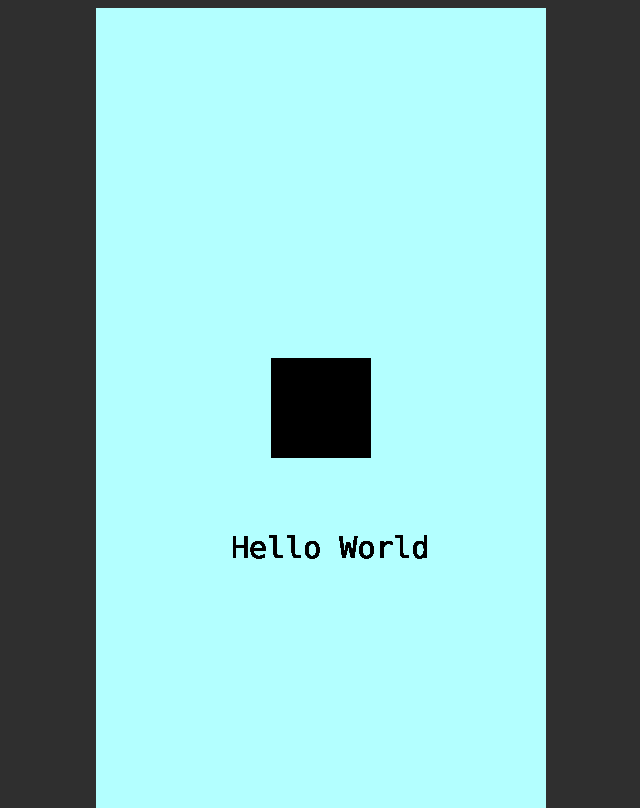
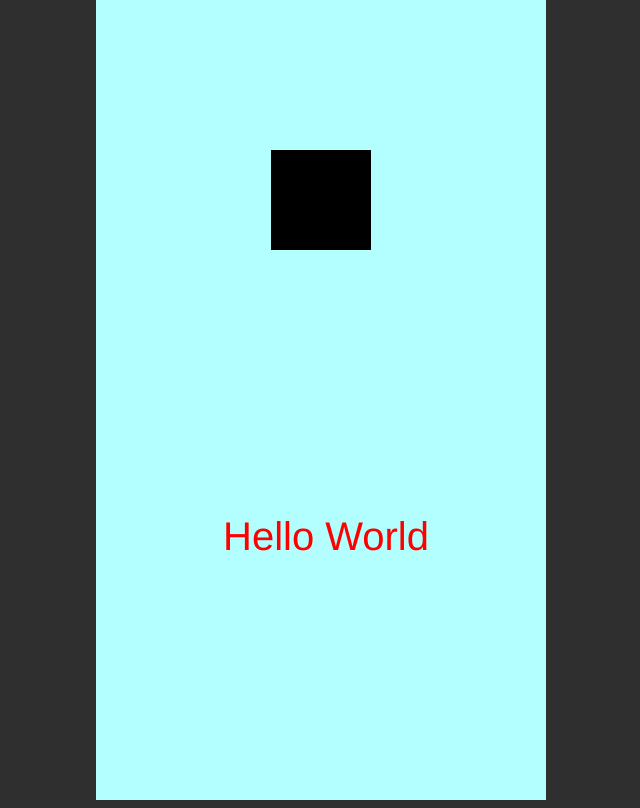
Before and after one commit to nganvn/flappy-bird, a website built with webpack: page src/index.html in a window 1280 px wide. Shown: the whole page, without its empty margins (319-959 px from the left). Built offline with nearby package versions, Linux system fonts and the light colour scheme.

Commit message:
add action, sequence, fix utils, scene

```diff
--- a/src/css/app.css
+++ b/src/css/app.css
@@ -1,6 +1,7 @@
 html, body {
     height: 100%;
     background-color: rgb(47, 47, 47);
+    margin: 0px;
 }
 
 canvas {
--- /dev/null
+++ b/src/engine/action/action.ts
@@ -0,0 +1,87 @@
+import { Vec2, v2 } from '../utils';
+export default class Action {
+  protected vec: Vec2;
+  protected timer: number;
+  protected a: number;
+
+  protected timeCount: number;
+  protected cal: () => number;
+
+  constructor() {
+    this.vec = v2(0,0);
+    this.timer = 0;
+    this.a = 0;
+    this.timeCount = 0;
+    this.cal = null;
+  }
+
+  protected copy(action: Action) {
+    this.vec = action.vec;
+    this.timer = action.timer;
+    this.a = action.a;
+    this.cal = action.cal;
+    this.timeCount = 0;
+  }
+
+  isEndAction(): boolean {
+    if (this.timer <= this.timeCount) {
+      return true;
+    }
+    return false;
+  }
+
+  getDtv2(dt: number): Vec2 {
+    let curDist = this.cal();
+    if (dt + this.timeCount > this.timer) {
+      this.timeCount = this.timer;
+    } else {
+      this.timeCount += dt;
+    }
+    let nextDist = this.cal();
+
+
+    return this.vec.scale(nextDist - curDist);
+  }
+
+  clone(): Action {
+    let action = new Action();
+    action.vec = this.vec;
+    action.timer = this.timer;
+    action.a = this.a;
+    action.cal = this.cal;
+    return action;
+  }
+
+  static moveBy(vec: Vec2, timer: number): Action{
+    let action = new Action();
+    action.vec = vec;
+    action.timer = timer;
+    action.cal = action.linear;
+    return action;
+  }
+
+  static jumpBy(vec: Vec2, timer: number): Action{
+    let action = new Action();
+    action.vec = vec;
+    action.timer = timer;
+    action.cal = action.quadratic;
+    return action;
+  }
+
+  private quadratic(): number {
+    return 4 * (this.timeCount / this.timer) * (1 - this.timeCount / this.timer);
+  }
+
+  private linear(): number {
+    return this.timeCount / this.timer;
+  }
+
+  private easeIn(): number {
+    return 2 * (this.timeCount / this.timer) * (1 - this.timeCount / this.timer / 2);
+  }
+
+  static moveByEaseIn(vec: Vec2){
+
+  }
+
+}
--- /dev/null
+++ b/src/engine/action/sequence.ts
@@ -0,0 +1,29 @@
+import Action from './action';
+import { Vec2, size } from '../utils';
+export default class Sequence extends Action {
+
+  private readonly _actions: Array<Action>;
+
+  constructor(...actions: Action[]) {
+    super();
+    this._actions = actions;
+    let action = this._actions.splice(0,1)[0];
+    this.copy(action);
+  }
+
+  isEndAction(): boolean {
+    if (this._actions.length) {
+      return false;
+    }
+    return super.isEndAction();
+  }
+
+  getDtv2(dt: number): Vec2 {
+    if (super.isEndAction()) {
+      console.log(123);
+      let action = this._actions.splice(0,1)[0];
+      this.copy(action);
+    }
+    return super.getDtv2(dt);
+  }
+}
--- a/src/engine/base/subject.ts
+++ b/src/engine/base/subject.ts
@@ -1,11 +1,14 @@
-import { Vec2, v2 } from '../ultis';
+import { Vec2, v2 } from '../utils';
+import Action from '../action/action';
 export default abstract class Subject {
   position: Vec2;
   color: string;
+  action: Action;
 
   constructor() {
     this.position = v2(0,0);
     this.color = 'black';
+    this.action = null;
   }
 
   setPosition(position: Vec2): void {
@@ -28,4 +31,16 @@ export default abstract class Subject {
   abstract update(dt: number): void;
   abstract render(): void;
 
+  runAction(dt: number) {
+    if (!this.action || this.action.isEndAction()) {
+      this.action = null;
+      return;
+    }
+    this.position.add(this.action.getDtv2(dt));
+  }
+
+  addAction(action: Action) {
+    this.action = action;
+  }
+
 }
--- a/src/engine/game.ts
+++ b/src/engine/game.ts
@@ -11,6 +11,8 @@ export default class Game{
   private opacity: number = 100;
   private opacityInc: boolean = false;
 
+  private isKeydown = false;
+
   private constructor(width:number, height:number) {
     this.canvas = <HTMLCanvasElement>document.getElementById('canvas');
     this.canvas.width = width;
@@ -18,6 +20,8 @@ export default class Game{
     console.log(this.canvas.width, this.canvas.height);
 
 		this.canvas.addEventListener('click', this.clickEvent, false);
+		window.addEventListener('keydown', this.keydown, false);
+		window.addEventListener('keyup', this.keyup, false);
     this.ctx = this.canvas.getContext("2d");
 
   }
@@ -43,14 +47,46 @@ export default class Game{
     this.ctx.fillRect(0, 0, this.canvas.width, this.canvas.height);
   }
 
+  private keydown = (event: any) : void => {
+    if (this.isKeydown) {
+      return;
+    }
+
+    if (event.key != ' ') {
+      return;
+    }
+
+
+
+    this.isKeydown = true;
+    console.log("keydown", event);
+    let r = this.getRandomInt(255);
+    let g = this.getRandomInt(255);
+    let b = this.getRandomInt(255);
+
+    this.ctx.fillStyle = `rgb(${r}, ${g}, ${b})`;
+    this.ctx.fillRect(0, 0, this.canvas.width, this.canvas.height);
+  }
+  private keyup = (event: any) : void => {
+    if (event.key != ' ') {
+      return;
+    }
+    this.isKeydown = false;
+    console.log("keyup", event);
+    let r = this.getRandomInt(255);
+    let g = this.getRandomInt(255);
+    let b = this.getRandomInt(255);
+
+    this.ctx.fillStyle = `rgb(${r}, ${g}, ${b})`;
+    this.ctx.fillRect(0, 0, this.canvas.width, this.canvas.height);
+  }
+
   runWithSence(scene: Scene): void {
-    scene.update(1);
+    self.requestAnimationFrame(() => scene.update());
   }
 
   clear() {
-    // this.ctx.clearRect(0, 0, this.canvas.width, this.canvas.height);
-    // this.ctx.scale(1,1);
-    // this.ctx.translate(0, this.canvas.height);
+    this.ctx.clearRect(0, 0, this.canvas.width, this.canvas.height);
   }
 
   getCtx() {
--- a/src/engine/scene.ts
+++ b/src/engine/scene.ts
@@ -3,7 +3,13 @@ import Game from './game';
 
 export default class Scene {
 
-  private readonly _subject: Array<Subject> = new Array<Subject>();
+  private readonly _subject: Array<Subject>;
+  private previous: Date;
+
+  constructor() {
+    this._subject = new Array<Subject>()
+    this.previous = new Date();
+  }
 
   add(subject: Subject): void {
     this._subject.push(subject);
@@ -20,12 +26,19 @@ export default class Scene {
 
   }
 
-  update(dt: number): void {
+  update(): void {
+    let current = new Date();
+    let elapsed = (current.getTime() - this.previous.getTime()) / 1000;
+    this.previous = current;
+
     this.processInput();
-    this._subject.forEach((subject) => subject.update(dt));
+    this._subject.forEach((subject) => {
+      subject.update(elapsed);
+      subject.runAction(elapsed);
+    } );
+    Game.getInstance().clear();
     this.render();
-    Game.getInstance().clear();
-    window.requestAnimationFrame(() => this.update(dt));
+    window.requestAnimationFrame(() => this.update());
   }
 
   render(): void {
--- a/src/engine/subject/label.ts
+++ b/src/engine/subject/label.ts
@@ -1,6 +1,6 @@
 import Subject from '../base/subject';
 import Game from '../game';
-import { Vec2, Size } from '../ultis';
+import { Vec2, Size } from '../utils';
 export default class Label extends Subject {
   text: string;
   font: string;
@@ -8,7 +8,7 @@ export default class Label extends Subject {
   constructor(text: string) {
     super();
     this.text = text;
-    this.font = "30px Consolas";
+    this.font = '40px Gotham, Helvetica Neue, sans-serif';
   }
 
   setFont(font: string) {
@@ -20,7 +20,6 @@ export default class Label extends Subject {
   }
 
   update(dt: number): void {
-
   }
 
   render(): void {
--- a/src/engine/subject/rect.ts
+++ b/src/engine/subject/rect.ts
@@ -1,6 +1,6 @@
 import Subject from '../base/subject';
 import Game from '../game';
-import { Vec2, Size} from '../ultis';
+import { Vec2, Size} from '../utils';
 export default class Rectangle extends Subject {
   size: Size;
 
--- a/src/engine/ultis.ts
+++ b/src/engine/utils.ts
@@ -11,12 +11,21 @@ export class Vec2 {
     return new Vec2(-this.x, -this.y);
   }
 
+  add(v2: Vec2) {
+    this.x += v2.x;
+    this.y += v2.y;
+  }
+
   plus(v2: Vec2): Vec2 {
     return new Vec2(this.x + v2.x, this.y + v2.y);
   }
 
-  sqrt(v2: Vec2): number{
+  sqrt(): number{
     return Math.sqrt(this.x*this.x + this.y*this.y);
+  }
+
+  scale(s: number): Vec2 {
+    return new Vec2(this.x*s, this.y*s);
   }
 
 }
--- a/src/main.ts
+++ b/src/main.ts
@@ -5,14 +5,16 @@ var styles = require('./css/app.css');
 import Game from './engine/game';
 import Scene from './engine/scene';
 import Rectangle from './engine/subject/rect';
-import { v2, size } from './engine/ultis';
+import { v2, size } from './engine/utils';
 import Label from './engine/subject/label';
+import Action from './engine/action/action';
+import Sequence from './engine/action/sequence';
 
 var game: Game;
 
 function setup() {
+	game = Game.getInstance();
 
-	game = Game.getInstance();
 	let screenSize = game.getCanvas();
 
 	let scene = new Scene();
@@ -21,8 +23,13 @@ function setup() {
 	let rect = new Rectangle(rectSize);
 	rect.setPosition(v2(screenSize.width/2 - rectSize.width/2, screenSize.height/2 - rectSize.height/2));
 
+	let jumpAction = Action.jumpBy(v2(0, -200), 2);
+	let moveAction = Action.moveBy(v2(0, -200), 0.5);
+	rect.addAction(new Sequence(jumpAction, moveAction));
+
 	let hello = new Label("Hello World");
-	hello.setPosition(rect.getPosition().plus(v2(-40, 200)));
+	hello.setPosition(rect.getPosition().plus(v2(-48, 200)));
+	hello.setColor('red');
 
 	scene.add(rect);
 	scene.add(hello);
```
Also changed, not shown: src/engine/subject/circle.ts (added).
